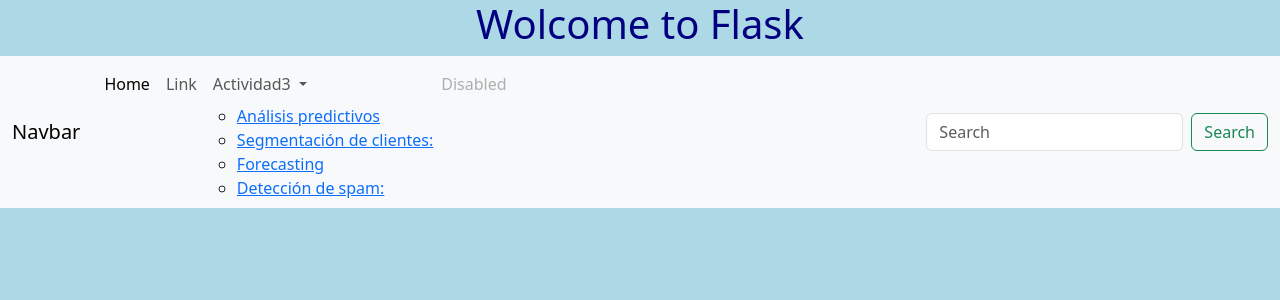
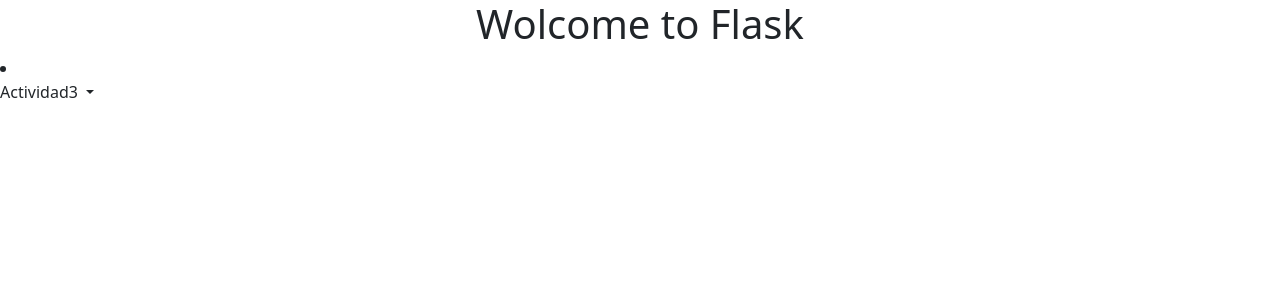
Before and after one commit to angievelasquez-20/Machine, a Flask app: page /Index in a window 1280 px wide. Shown: the top 300 px of the page. Run offline with Flask 3, Linux system fonts and the light colour scheme.

Commit message:
modificacion

```diff
--- a/templates/Actividad3.html
+++ b/templates/Actividad3.html
@@ -4,7 +4,6 @@
       <link href="https://cdn.jsdelivr.net/npm/bootstrap@5.3.5/dist/css/bootstrap.min.css" rel="stylesheet" integrity="sha384-SgOJa3DmI69IUzQ2PVdRZhwQ+dy64/BUtbMJw1MZ8t5HZApcHrRKUc4W0kG879m7" crossorigin="anonymous">
     <meta charset="UTF-8">
     <meta name="viewport" content="width=device-width, initial-scale=1.0">
-    <meta name="viewport" content="width= <"nav class=" "navbar navbar-expand-lg bg-body-tertiary">
     <title>App Flask</title>
     <link rel="stylesheet" href="{{url_for('static', filename='style.css')}}">
 
--- a/templates/Index.html
+++ b/templates/Index.html
@@ -1,51 +1,25 @@
 <!DOCTYPE html>
 <html lang="en">
 <head>
-     <link href="https://cdn.jsdelivr.net/npm/bootstrap@5.3.5/dist/css/bootstrap.min.css" rel="stylesheet" integrity="sha384-SgOJa3DmI69IUzQ2PVdRZhwQ+dy64/BUtbMJw1MZ8t5HZApcHrRKUc4W0kG879m7" crossorigin="anonymous">
     <meta charset="UTF-8">
     <meta name="viewport" content="width=device-width, initial-scale=1.0">
-    <meta name="viewport" content="width= <"nav class=" "navbar navbar-expand-lg bg-body-tertiary">
     <title>App Flask</title>
     <link rel="stylesheet" href="{{url_for('static', filename='style.css')}}">
+     <link href="https://cdn.jsdelivr.net/npm/bootstrap@5.3.5/dist/css/bootstrap.min.css" rel="stylesheet" integrity="sha384-SgOJa3DmI69IUzQ2PVdRZhwQ+dy64/BUtbMJw1MZ8t5HZApcHrRKUc4W0kG879m7" crossorigin="anonymous">
 </head>
 <body>
     <h1>Wolcome to {{name}}</h1>
-        <nav class="navbar navbar-expand-lg bg-body-tertiary">
-  <div class="container-fluid">
-    <a class="navbar-brand" href="#">Navbar</a>
-    <button class="navbar-toggler" type="button" data-bs-toggle="collapse" data-bs-target="#navbarSupportedContent" aria-controls="navbarSupportedContent" aria-expanded="false" aria-label="Toggle navigation">
-      <span class="navbar-toggler-icon"></span>
-    </button>
-    <div class="collapse navbar-collapse" id="navbarSupportedContent">
-      <ul class="navbar-nav me-auto mb-2 mb-lg-0">
-        <li class="nav-item">
-          <a class="nav-link active" aria-current="page" href="#">Home</a>
-        </li>
-        <li class="nav-item">
-          <a class="nav-link" href="#">Link</a>
-        </li>
         <li class="nav-item dropdown">
-          <a class="nav-link dropdown-toggle" href="#" role="button" data-bs-toggle="Actividad3" aria-expanded="false">
+          <a class="nav-link dropdown-toggle" href="Index" role="button" data-bs-toggle="dropdown" aria-expanded="false">
             Actividad3
           </a>
-          <ul class="Actividad3-menu">
-            <li><a class="Análisis predictivos" href="Actividad3">Análisis predictivos</a></li>
-            <li><a class="Segmentación de clientes: " href="#">Segmentación de clientes: </a></li>
-            <li><a class="Forecasting: " href="#">Forecasting</a></li>
-            <li><a class="Detección de spam:" href="#">Detección de spam:</a></li>
+          <ul class="dropdown-menu">
+            <li><a class="dropdown-item" href="#">Análisis predictivos</a></li>
+            <li><a class="dropdown-item" href="#">Segmentación de clientes: </a></li>
+            <li><a class="dropdown-item" href="#">Forecasting</a></li>
+            <li><a class="dropdown-item" href="#">Detección de spam:</a></li>
           </ul>
         </li>
-        <li class="nav-item">
-          <a class="nav-link disabled" aria-disabled="true">Disabled</a>
-        </li>
-      </ul>
-      <form class="d-flex" role="search">
-        <input class="form-control me-2" type="search" placeholder="Search" aria-label="Search"/>
-        <button class="btn btn-outline-success" type="submit">Search</button>
-      </form>
-    </div>
-  </div>
-</nav>
 
 
 </body>
```
